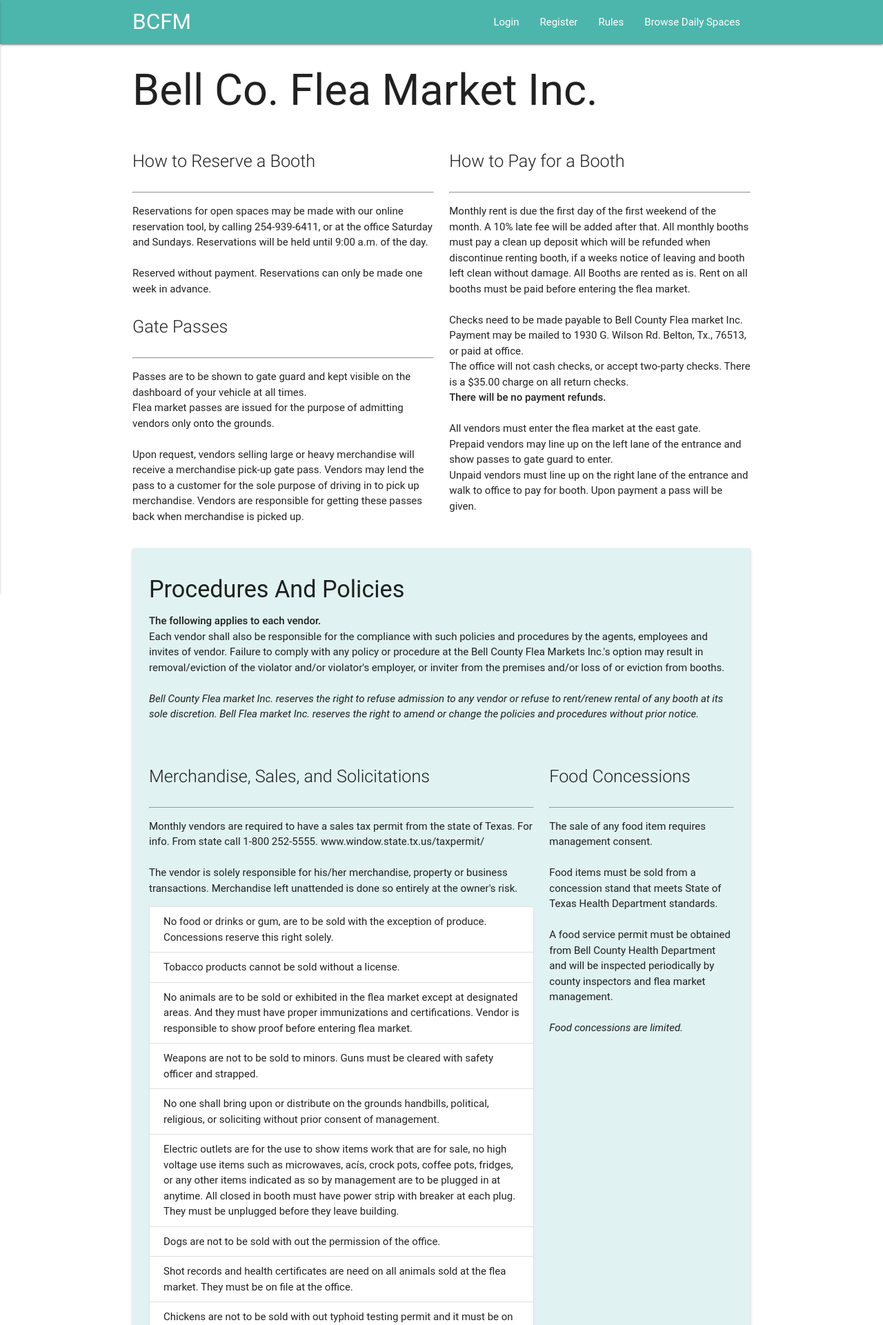
After one commit to BlaiseRoberts/BCFM-Reserve, a Django app: page /rules in a window 1280 px wide. The commit adds this page. Shown: the top 1921 px of the page at 69% size. Run offline with Django 3.2, Linux system fonts and the light colour scheme; some libraries are stand-ins or nearby versions; some web fonts are replaced.

Commit message:
added rules

```diff
--- a/bcfm_reserve/reserve/models.py
+++ b/bcfm_reserve/reserve/models.py
@@ -52,7 +52,7 @@ class VacancyStatus (models.Model):
 	----Methods----
 	Author: Blaise Roberts
 	"""
-	label = models.CharField(max_length=18)
+	label = models.CharField(max_length=50)
 
 	def __str__(self):
 		return self.label
@@ -65,7 +65,7 @@ class SpaceType (models.Model):
 	----Methods----
 	Author: Blaise Roberts
 	"""
-	label = models.CharField(max_length=18)
+	label = models.CharField(max_length=50)
 
 	def __str__(self):
 		return self.label
@@ -155,4 +155,4 @@ class Reservation (models.Model):
 	reservation_type = models.ForeignKey(ReservationType, related_name='reservations')
 
 	def __str__(self):
-		return "Reserved by {} {}".format(self.customer.first_name, self.customer.last_name, self.date)
+		return "{} {} by {} {}".format(self.space, self.reservation_type, self.customer.first_name, self.customer.last_name, self.date)
--- a/bcfm_reserve/reserve/templates/base.html
+++ b/bcfm_reserve/reserve/templates/base.html
@@ -14,6 +14,25 @@
 	{%endblock%}
 	</div>
 
+
+<footer class="page-footer teal">
+  <div class="container">
+    <div class="row">
+      <div class="col s12">
+        <p class="grey-text text-lighten-4">
+        	Phone: 254-939-6411
+        	<br>
+        	Business & Office hours are 8:00a.m.-5:00p.m.  Saturday and Sunday
+        </p>
+      </div>
+    </div>
+  </div>
+  <div class="footer-copyright">
+    <div class="container">
+    © 2017 Bell Co. Flea Market Inc.
+    </div>
+  </div>
+</footer>
 
 	<script
 	  src="https://code.jquery.com/jquery-3.2.1.min.js"
--- a/bcfm_reserve/reserve/templates/navbar.html
+++ b/bcfm_reserve/reserve/templates/navbar.html
@@ -8,11 +8,13 @@
       <li><a href="{% url 'reserve:browse' %}">Browse Daily Spaces</a></li>
       <li><a href="{% url 'reserve:my_account' request.user.id %}">My Account</a></li>
       <li><a href="{% url 'reserve:reservation' request.user.id %}">My Reservations</a></li>
+      <li><a href="{% url 'reserve:rules' %}">Rules</a></li>
       <li><a href="{% url 'reserve:logout' %}">Logout</a></li>
     {%else%}
       <li><a href="{% url 'reserve:login'  %}">Login</a></li>
       <li><a href="{% url 'reserve:register' %}">Register</a></li>
-      <li><a href="{% url 'reserve:browse' %}">Browse</a></li>
+      <li><a href="{% url 'reserve:rules' %}">Rules</a></li>
+      <li><a href="{% url 'reserve:browse' %}">Browse Daily Spaces</a></li>
     {%endif%}
     </ul>
   </div>
--- /dev/null
+++ b/bcfm_reserve/reserve/templates/rules.html
@@ -0,0 +1,166 @@
+{%extends 'base.html'%}
+
+{%block content%}
+<h1>Bell Co. Flea Market Inc.</h1>
+
+<div class="row">
+	<div class="col s6">
+		<p class="flow-text">How to Reserve a Booth</p>
+		<hr>
+		<p>
+		Reservations for open spaces may be made with our online reservation tool, by calling 254-939-6411, or at the office Saturday and Sundays. Reservations will be held until 9:00 a.m. of the day.
+		<br>
+		<br>
+		Reserved without payment. Reservations can only be made one week in advance.
+		</p>
+		<p class="flow-text">Gate Passes</p>
+		<hr>
+		<p>
+		Passes are to be shown to gate guard and kept visible on the dashboard of your vehicle at all times.
+		<br>
+		Flea market passes are issued for the purpose of admitting vendors only onto the grounds.
+		<br>
+		<br>
+ 		Upon request, vendors selling large or heavy merchandise will receive a merchandise pick-up gate pass. Vendors may lend the pass to a customer for the sole purpose of driving in to pick up merchandise. Vendors are responsible for getting these passes back when merchandise is picked up.
+		</p>
+	</div>
+	<div class="col s6">
+		<p class="flow-text">How to Pay for a Booth</p>
+		<hr>
+		<p>
+		Monthly rent is due the first day of the first weekend of the month. A 10% late fee will be added after that. All monthly booths must pay a clean up deposit  which will be refunded when discontinue renting booth, if a weeks notice of leaving  and booth left clean without damage.  All Booths are rented as is. Rent on all booths must be paid before entering the flea market.
+		<br>
+		<br>
+ 		Checks need to be made payable to Bell County Flea market Inc. Payment may be mailed to 1930 G. Wilson Rd. Belton, Tx., 76513, or paid at office.
+ 		<br>
+		The office will not cash checks, or accept two-party checks. There is a $35.00 charge on all return checks.
+		<br>
+ 		<strong>There will be no payment refunds.</strong>
+ 		<br>
+ 		<br>
+		All vendors must enter the flea market at the east gate.
+		<br>
+ 		Prepaid vendors may line up on the left lane of the entrance and show passes to gate guard to enter.
+ 		<br>
+ 		Unpaid vendors must line up on the right lane of the entrance and walk to office to pay for booth. Upon payment a pass will be given.
+		</p>
+	</div>
+</div>
+<div class="card-panel teal lighten-5">
+	<div class="row">
+		<div class="col s12">
+			<h4>Procedures And Policies</h4>
+			<p>
+				<strong>The following applies to each vendor.</strong>
+				<br>
+				Each vendor shall also be responsible for the compliance with such policies and procedures by the agents, employees and invites of vendor.
+				Failure to comply with any policy or procedure at the Bell County Flea Markets Inc.'s option may result in removal/eviction of the violator and/or violator's employer, or inviter from the premises and/or loss of or eviction from booths.
+				<br>
+				<br>
+				<i>
+				Bell County Flea market Inc. reserves the right to refuse admission to any vendor or refuse to rent/renew rental of any booth at its sole discretion.
+				Bell Flea market Inc. reserves the right to amend or change the policies and procedures without prior notice.
+				</i>
+			</p>
+		</div>
+	</div>
+	<div class="row">
+		<div class="col s8">
+			<p class="flow-text">Merchandise, Sales, and Solicitations</p>
+			<hr>
+			<p>
+			Monthly vendors are required to have a sales tax permit from the state of Texas. For info. From state call 1-800 252-5555. www.window.state.tx.us/taxpermit/
+			<br>
+			<br>
+			The vendor is solely responsible for his/her merchandise, property or business transactions. Merchandise left unattended is done so entirely at the owner's risk.
+			</p>
+			<ul class="collection">
+				<li class="collection-item">No food or drinks or gum, are to be sold with the exception of produce. Concessions reserve this right solely.</li>
+				<li class="collection-item">Tobacco products cannot be sold without a license.</li>
+				<li class="collection-item">No animals are to be sold or exhibited in the flea market except at designated areas. And they must have proper immunizations and certifications. Vendor is responsible to show proof before entering flea market.</li>
+				<li class="collection-item">Weapons are not to be sold to minors. Guns must be cleared with safety officer and strapped.</li>
+				<li class="collection-item">No one shall bring upon or distribute on the grounds handbills, political, religious, or soliciting without prior consent of management.</li>
+				<li class="collection-item">Electric outlets are for the use to show items work that are for sale, no high voltage use items such as microwaves, acís, crock pots, coffee pots, fridges, or any other items indicated as so by management are to be plugged in at anytime. All closed in booth must have power strip with breaker at each plug. They must be unplugged before they leave building.</li>
+				<li class="collection-item">Dogs are not to be sold with out the permission of the office.</li>
+				<li class="collection-item">Shot records and health certificates are need on all animals sold at the flea market. They must be on file at the office.</li>
+				<li class="collection-item">Chickens are not to be sold with out typhoid testing permit and it must be on file at office. Also, a license is needed.</li>
+				<li class="collection-item">Plants are not to be sold without a plant license.</li>
+			</ul>
+		</div>
+		<div class="col s4">
+			<p class="flow-text">Food Concessions</p>
+			<hr>
+			<p>
+			The sale of any food item requires management consent.
+			<br>
+			<br>
+			Food items must be sold from a concession stand that meets State of Texas Health Department standards.
+			<br>
+			<br>
+	 		A food service permit must be obtained from Bell County Health Department and will be inspected periodically by county inspectors and flea market management.
+	 		<br>
+			<br>
+			<i>Food concessions are limited.</i>
+			</p>
+		</div>
+	</div>
+</div>
+<div class="row">
+	<div class="col s12">
+		<h4>Set up</h4>
+		<p>
+			<strong>The following applies to each vendor.</strong>
+			<br>
+			<br>
+			It is the responsibility of vendors to keep the walkways around their area clear of items that may block direct access to the next booth or be a hazard to people  walking.  Any item in walkways will be hauled off and owners will be charged accordingly. No items are to be in walkway, personal, or merchandise. Rent will increase in $20.00 increments if this rule is violated.
+			There is to be no merchandise between buildings. And, at least 10 foot between you and your neighbors merchandise.
+			No rugs or carpet is to be put outside your booth without manager consent and  a $50 clean-up fee per carpet.
+			Also, booths are rented as is. Renters are responsible for any damages while renting a booth.
+			Anything attached to the booths must be done so with screws, and under management's permission.
+			All fixtures rented with the booth belong to Bell County Flea Market Inc. and shall not be removed without permission.
+			Vendors are prohibited from disturbing or changing any natural or management made waterways. The results could be water running in your booth.
+			No items may lean against building or fence. All merchandise must be 5 foot from fence.
+			No merchandise  may be left outside  when closed. A $50.00 fine will apply, second offence eviction of booth.
+			All merchandise and trash must be taken home, period, unless put inside your booth.
+		</p>
+		<p class="flow-text right-align">Traffic and Parking</p>
+		<hr>
+		<p>
+			Gate passes are required in every vehicle in the flea market.
+			There is a 5mph speed limit throughout the flea market.
+			Traffic should be kept to a minimum for safety reasons.
+			No ATVs, motorcycles, bicycles, roller blades, skates, or skateboards.
+			Vendors may park in the back of their booth or in public parking areas only.
+			Handicapped parking is at designated areas.
+			Subleasing Or Transfers
+			The sublease or transfer of a booth or barn is prohibited without the prior consent of Bell County Flea Market Inc.
+			Identification and receipts will be checked periodically.
+		</p>
+	</div>
+</div>
+<div class="row card-panel red lighten-5">
+	<div class="col s12">
+		<h4>Restrictions</h4>
+		<p>
+			All restrictive signs posted by the flea market will become as part of vendors contract, and be followed.
+			No drugs, alcohol, loud music, amplifiers or vulgar language are allowed on the premises.
+			<br>
+			<br>
+			All pets must be on a lease and attended at all times.
+			Bell County Flea market Inc. is not responsible for the actions of animals brought to the flea market.
+			Electric heaters or air conditioners are prohibited.
+			The dumpsters and trash cans are for customerís trash. Anyone leaving items will be charged $10.00 and banned from flea market. The same charges apply to anyone leaving discarded items anywhere on the premises.
+			There is to be no flammable chemicals left in or outside the booths when closed, such as gasoline, propane, kerosene.
+			<br>
+			<br>
+			Anyone selling on the premises is subject to a $10.00 charge. Please report any unauthorized selling. They could be taking your sales.
+			Safety officers will be doing  daily safety  inspections for compliance of all rules.
+		</p>
+		<blockquote>
+		Thank you for your business, Vickie Roberts mgr.
+		</blockquote>
+	</div>
+</div>
+
+
+{%endblock%}
--- a/bcfm_reserve/reserve/urls.py
+++ b/bcfm_reserve/reserve/urls.py
@@ -10,6 +10,7 @@ urlpatterns = [
     url(r'^logout$', views.logout_user, name='logout'),
     url(r'^register$', views.register, name='register'),
     url(r'^browse$', views.browse, name='browse'),
+    url(r'^rules$', views.rules, name='rules'),
     url(r'^space/(?P<space_id>[0-9]+)/(?P<date>[0-9]{4}-[0-9]{2}-[0-9]{2})/$', views.space_details, name='space'),
     url(r'^myaccount/(?P<user_id>[0-9]+)/$', views.account, name='my_account'),
     url(r'^edit_myaccount/(?P<user_id>[0-9]+)/$', views.edit_account, name='edit_account'),
--- a/bcfm_reserve/reserve/views.py
+++ b/bcfm_reserve/reserve/views.py
@@ -15,6 +15,11 @@ def index(request):
 
 	return render(request, template_name, {})
 
+def rules(request):
+	template_name = 'rules.html'
+
+	return render(request, template_name, {})
+
 def browse(request):
 	if request.method == 'GET':
 		form_data = request.GET
@@ -29,7 +34,7 @@ def browse(request):
 				return render(request, template_name, {'spaces':spaces, 'date':date, 'error':error})
 			else:
 				for space in all_spaces:
-					reservations = space.reservations.filter(date=date)
+					reservations = space.reservations.filter(date=date, reservation_type_id=1)
 					if reservations:
 						status = reservations[0]
 						space.status = status
@@ -44,20 +49,31 @@ def browse(request):
 def space_details(request, space_id, date):
 	if request.method == 'POST':
 		space = Space.objects.get(pk=space_id)
-		reservation_type = ReservationType.objects.get(label="Reserved")
-		r = Reservation(
-			customer = request.user
-		)
-		r.space = space
-		r.date = date
-		r.reservation_type = reservation_type
-		r.save()
-		return HttpResponseRedirect(reverse('reserve:space',
-                args=[r.space.id, date]))
+		reservation_type = ReservationType.objects.get(pk=1)
+		try:
+			r = Reservation.objects.get(space_id=space_id, date=date, customer=request.user)
+			r.reservation_type = reservation_type
+			r.save()
+			space.dislikes.clear()
+			space.likes.add(request.user)
+			return HttpResponseRedirect(reverse('reserve:space',
+	                args=[r.space.id, date]))
+		except:
+			r = Reservation(
+				customer = request.user
+			)
+			r.space = space
+			r.date = date
+			r.reservation_type = reservation_type
+			r.save()
+			space.dislikes.clear()
+			space.likes.add(request.user)
+			return HttpResponseRedirect(reverse('reserve:space',
+	                args=[r.space.id, date]))
 
 	elif request.method == 'GET':
 		space = Space.objects.get(pk=space_id)
-		reservations = space.reservations.filter(date=date)
+		reservations = space.reservations.filter(date=date, reservation_type_id=1)
 		if reservations:
 			status = reservations[0]
 			space.status = status
@@ -70,7 +86,6 @@ def space_details(request, space_id, date):
 def account(request, user_id):
 		profile = Profile.objects.get(user_id=user_id)
 		template_name = 'account.html'
-
 		return render(request, template_name, {'profile':profile})
 
 def edit_account(request, user_id):
@@ -109,15 +124,15 @@ def reservation(request, user_id):
 		pass
 	elif request.method == 'GET':
 		reservations = Reservation.objects.filter(customer_id=user_id).order_by('date')
-
 		template_name = 'reservation.html'
-
 		return render(request, template_name, {'reservations':reservations})
 
 def delete_reservation(request, reservation_id, date):
 	r = Reservation.objects.get(pk=reservation_id, date=date)
+	reservation_type = ReservationType.objects.get(pk=2)
 	if request.user == r.customer:
-		r.delete()
+		r.reservation_type = reservation_type
+		r.save()
 		return HttpResponseRedirect(reverse('reserve:reservation',
             args=[request.user.id]))
 	else:
@@ -163,7 +178,6 @@ def register(request):
             # Update our variable to tell the template
             # registration was successful.
             registered = True
-
         return login_user(request)
 
     elif request.method == 'GET':
```
Also changed, not shown: bcfm_reserve/reserve/templates/reservation.html (+22 -1 lines), bcfm_reserve/reserve/templates/space_detail.html (+7 -8 lines), bcfm_reserve/db.sqlite3.
